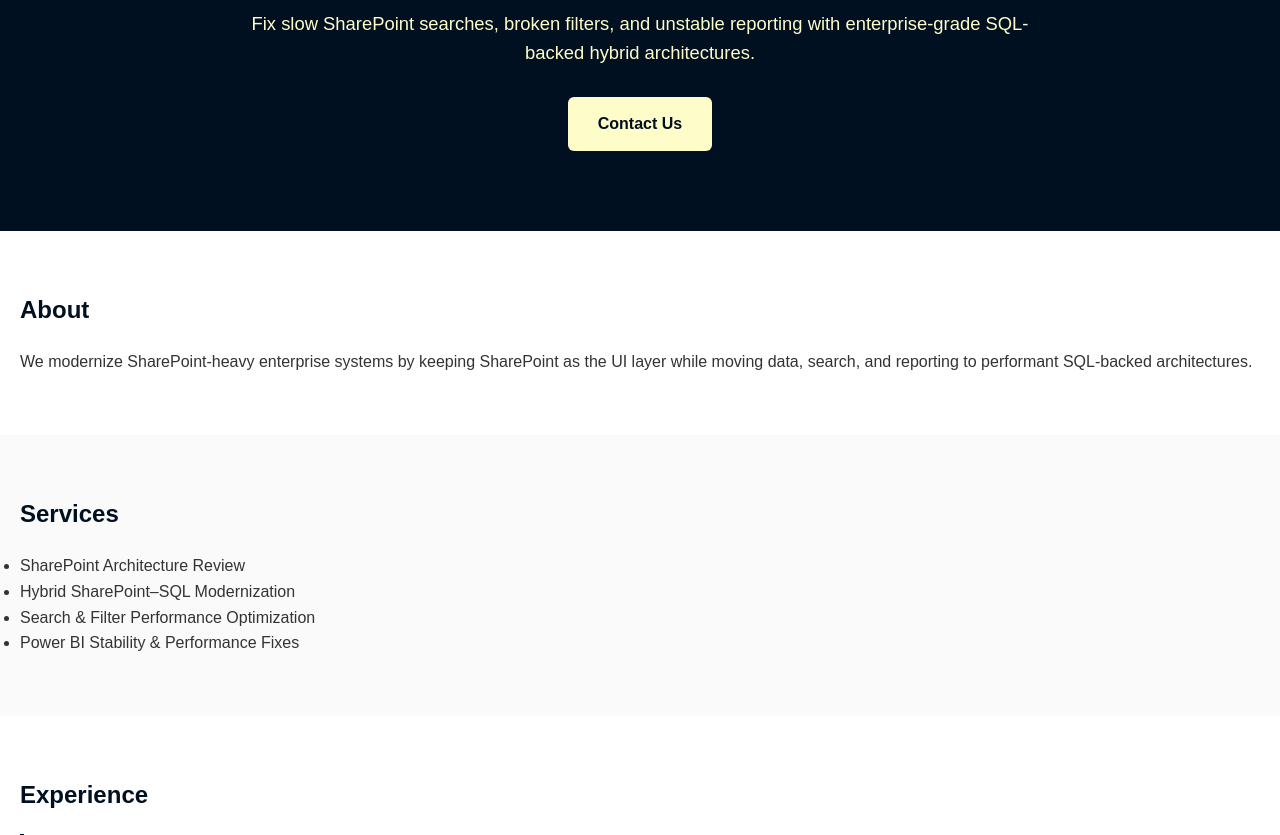
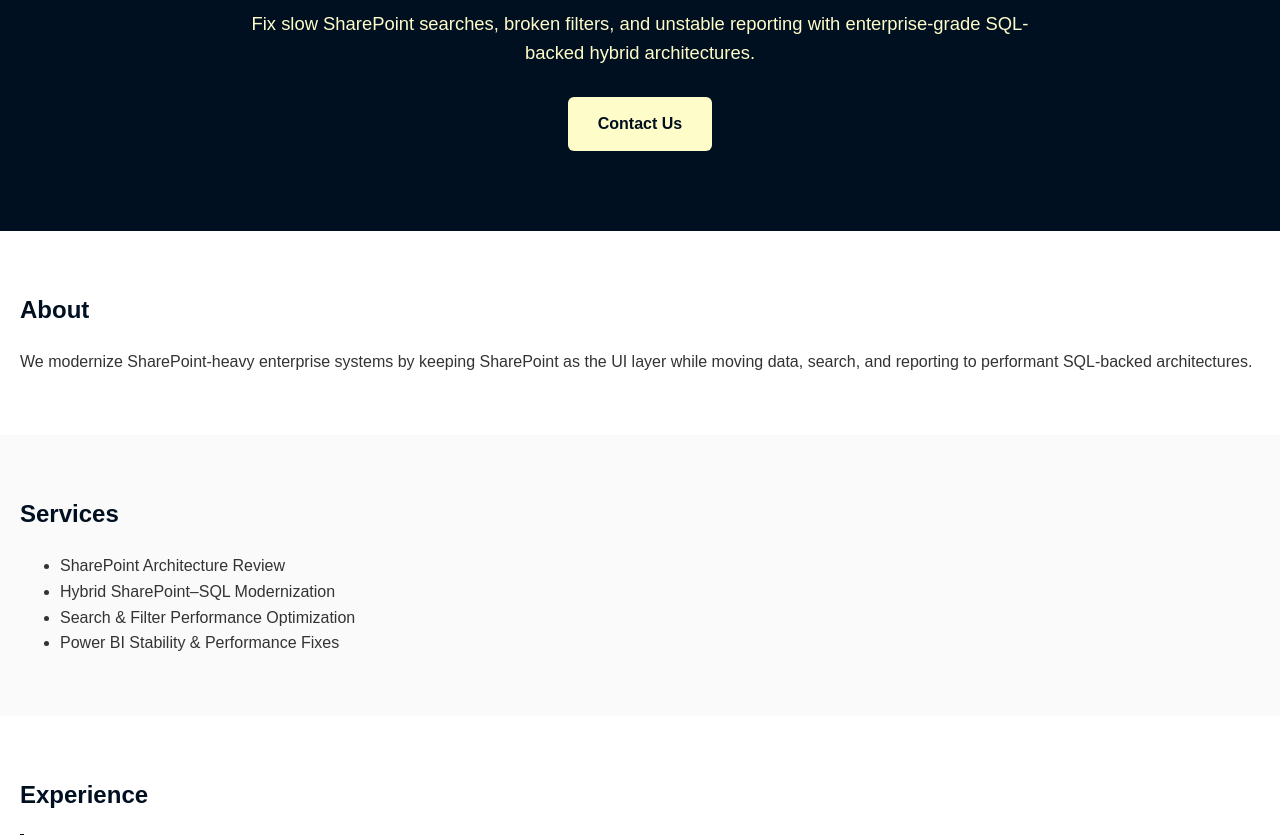
Before and after one commit to mharoot/SpeedUpSharePoint, a plain HTML site: page index.html in a window 1280 px wide. Shown: the part 218-1053 px from the top of the page. Drawn offline with Linux system fonts and the light colour scheme.

Commit message:
Update index.html

```diff
--- a/index.html
+++ b/index.html
@@ -179,6 +179,12 @@
 h2 {
   color: var(--primary);
   margin-bottom: 20px;
+}
+
+/* List padding fix */
+ul {
+  margin-left: 40px;
+  padding-left: 0;
 }
 
 .experience {
```
